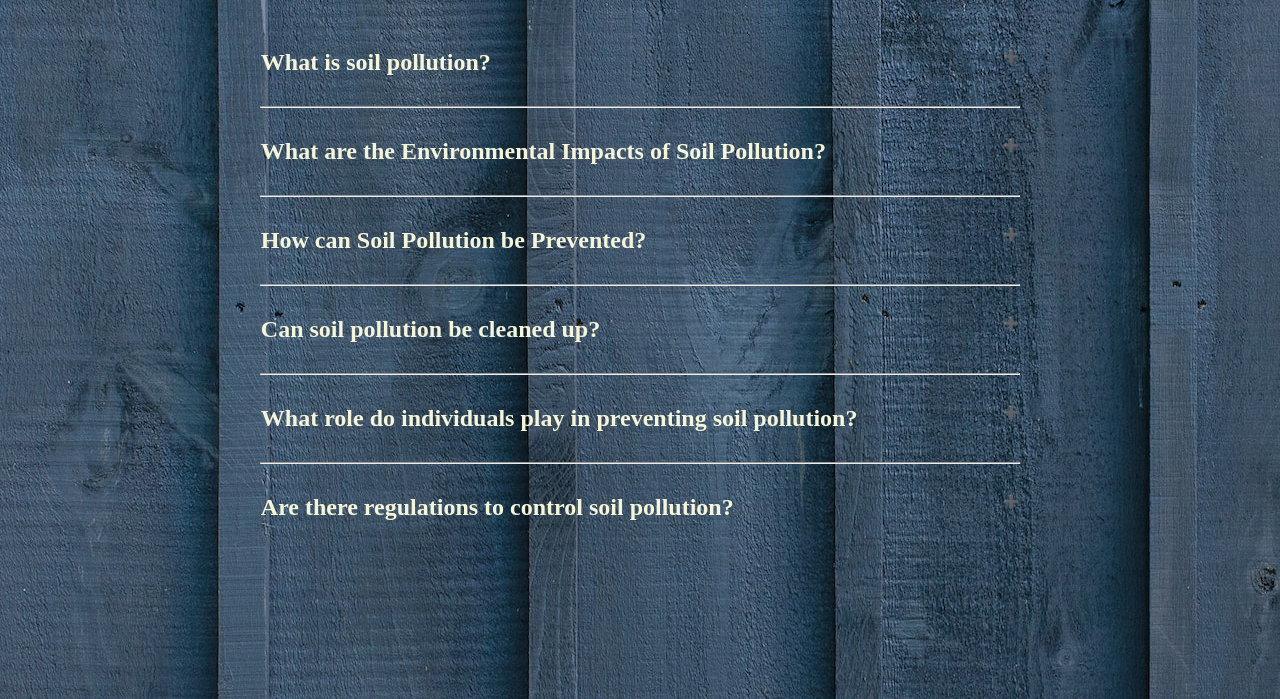
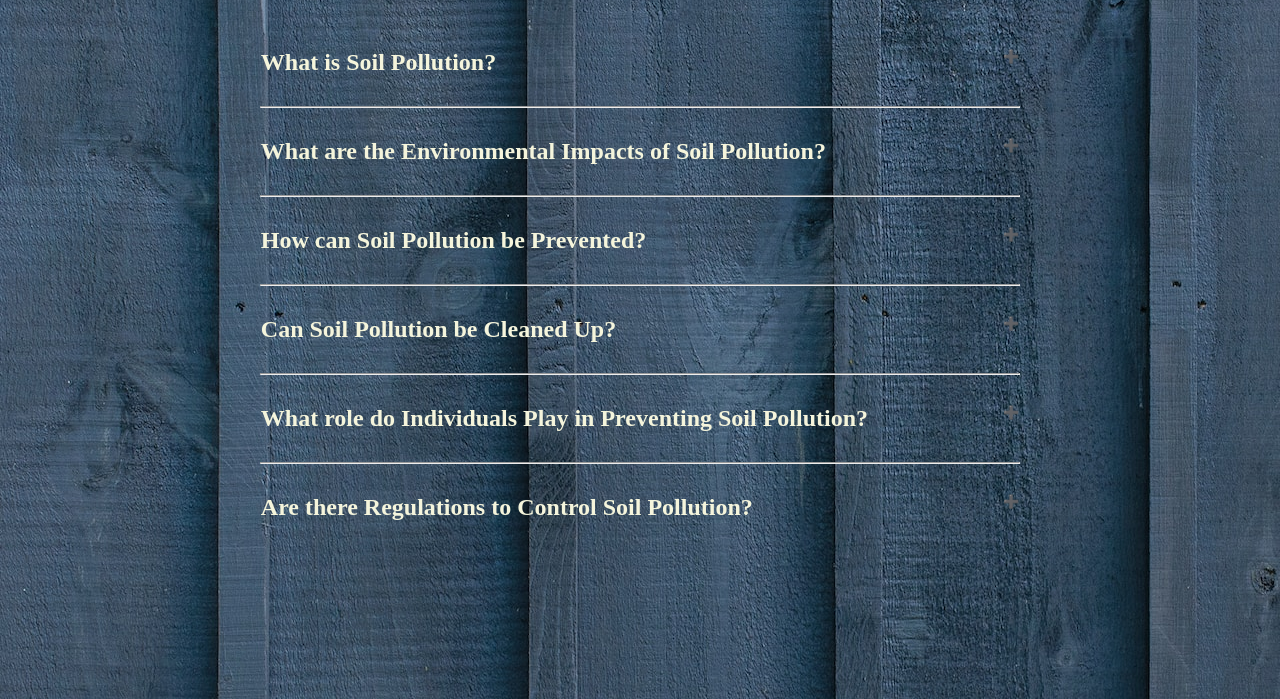
Before and after one commit to Sam-Fruor/Soil-Pollution, a plain HTML site: page Faqs/index.html in a window 1280 px wide. Shown: the part 101-800 px from the top of the page. Drawn offline with Linux system fonts and the light colour scheme.

Commit message:
Add files via upload

```diff
--- a/Faqs/index.html
+++ b/Faqs/index.html
@@ -22,7 +22,7 @@
             <div class="faq-one">
 
                 <!-- faq question -->
-                <h1 class="faq-page">What is soil pollution?</h1>
+                <h1 class="faq-page">What is Soil Pollution?</h1>
 
                 <!-- faq answer -->
                 <div class="faq-body">
@@ -66,7 +66,7 @@
             <div class="faq-four">
 
                 <!-- faq question -->
-                <h1 class="faq-page">Can soil pollution be cleaned up?</h1>
+                <h1 class="faq-page">Can Soil Pollution be Cleaned Up?</h1>
 
                 <!-- faq answer -->
 
@@ -82,7 +82,7 @@
             <div class="faq-five">
 
                 <!-- faq question -->
-                <h1 class="faq-page">What role do individuals play in preventing soil pollution?</h1>
+                <h1 class="faq-page">What role do Individuals Play in Preventing Soil Pollution?</h1>
 
                 <!-- faq answer -->
 
@@ -98,7 +98,7 @@
             <div class="faq-six">
 
                 <!-- faq question -->
-                <h1 class="faq-page">Are there regulations to control soil pollution?</h1>
+                <h1 class="faq-page">Are there Regulations to Control Soil Pollution?</h1>
 
                 <!-- faq answer -->
 
```
Also changed, not shown: Asset/Cause 1.jpg (added), Asset/Cause 2.jpg (added), Asset/Cause 3.jpg (added), Asset/Cause 4.jpg (added), Asset/Cause 5.jpg (added), Asset/Effect.jpg (added), 1 other file.
